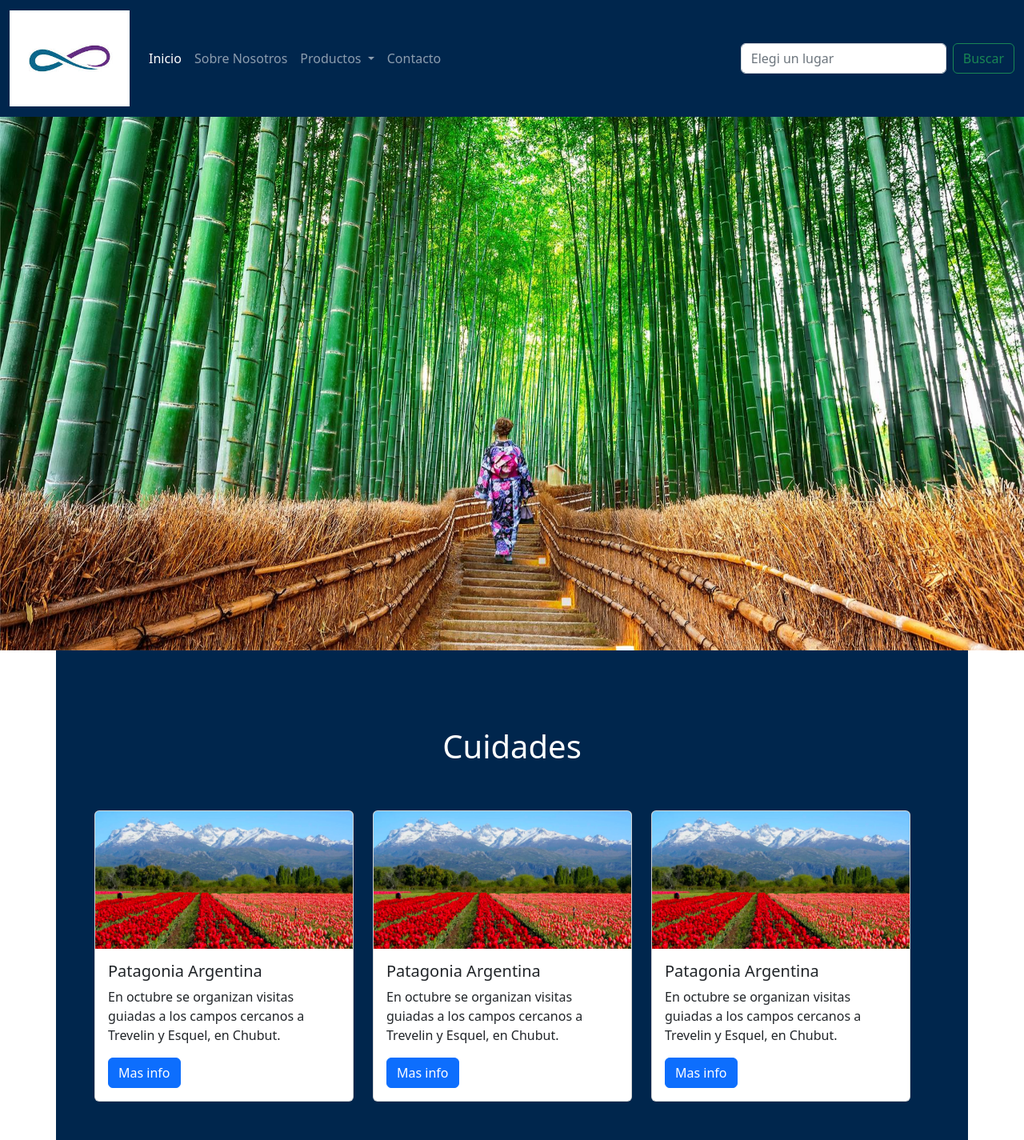
After one commit to repogiu/Proyectos, a PHP site: page /menu.html in a window 1280 px wide. The commit adds this page. Shown: the whole page at 80% size. Run offline with PHP 8.4, Linux system fonts and the light colour scheme.

Commit message:
Se actualiza repositorio

```diff
--- /dev/null
+++ b/menu.html
@@ -0,0 +1,161 @@
+<!DOCTYPE html>
+<html lang="en">
+  <head>
+    <meta charset="UTF-8" />
+    <meta http-equiv="X-UA-Compatible" content="IE=edge" />
+    <meta name="viewport" content="width=Pagina, initial-scale=1.0" />
+    <title>Pagina web con bootstrap</title>
+    <link
+      rel="stylesheet"
+      href="	https://cdn.jsdelivr.net/npm/bootstrap@5.2.1/dist/css/bootstrap.min.css"
+    />
+  </head>
+  <body>
+    <!--Menu con navrbar -->
+    <nav class="navbar navbar-expand-lg navbar-dark"style="background-color: #00264d;" >
+      <div class="container-fluid">
+        <a class="navbar-brand" href="#">
+          <img src="logo.png" alt="infinito" width="150px" />
+        </a>
+        <button
+          class="navbar-toggler"
+          type="button"
+          data-bs-toggle="collapse"
+          data-bs-target="#navbarScroll"
+          aria-controls="navbarScroll"
+          aria-expanded="false"
+          aria-label="Toggle navigation"
+        >
+          <span class="navbar-toggler-icon"></span>
+        </button>
+        <div class="collapse navbar-collapse" id="navbarScroll">
+          <ul
+            class="navbar-nav me-auto my-2 my-lg-0 navbar-nav-scroll"
+            style="--bs-scroll-height: 100px"
+          >
+            <li class="nav-item">
+              <a class="nav-link active" aria-current="page" href="#">Inicio</a>
+            </li>
+            <li class="nav-item">
+              <a class="nav-link" href="#">Sobre Nosotros</a>
+            </li>
+            <li class="nav-item dropdown">
+              <a
+                class="nav-link dropdown-toggle"
+                href="#"
+                role="button"
+                data-bs-toggle="dropdown"
+                aria-expanded="false"
+              >
+                Productos
+              </a>
+              <ul class="dropdown-menu">
+                <li><a class="dropdown-item" href="#">Producto 1</a></li>
+                <li><a class="dropdown-item" href="#">Producto 2</a></li>
+                <li><hr class="dropdown-divider" /></li>
+                <li><a class="dropdown-item" href="#">Producto 3</a></li>
+              </ul>
+            </li>
+            <li class="nav-item">
+              <a class="nav-link" href="#">Contacto</a>
+            </li>
+          </ul>
+          <form class="d-flex" role="search">
+            <input class="form-control me-2" type="search" placeholder="Elegi un lugar" aria-label="Search"
+            />
+            <button class="btn btn-outline-success" type="submit">
+              Buscar
+            </button>
+          </form>
+        </div>
+      </div>
+    </nav>
+
+    <!--Slider o carrusel -->
+    <div id="carouselExampleSlidesOnly" class="carousel slide" data-bs-ride="carousel">
+      <div class="carousel-inner">
+        <div class="carousel-item active">
+          <img src="slide.jfif" class="d-block w-100" alt="">
+        </div>
+        <div class="carousel-item">
+          <img src="slide2.jfif" class="d-block w-100" alt="">
+        </div>
+        <div class="carousel-item">
+          <img src="slide3.jfif" class="d-block w-100" alt="">
+        </div>
+      </div>
+    </div>
+
+    <!--Container
+    <div class="container-lg bg-primary">
+      <div class="row">
+        <div class="col-lg-6">1</div>
+        <div class="col-lg-6">2</div>
+      </div>
+      <div class="row">
+        <div class="col-lg-9">3</div>
+        <div class="col-lg-3">4</div>
+      </div>
+    </div> -->
+
+
+
+    <!--Cards -->
+    <div class="container-md p-5 text-white w-100" style="background-color: #00264d;">
+      <div class="row pt-5">
+        <h1 class="text-center pb-5">Cuidades</h1>
+      <!--Card1 -->
+      <div class="row">
+        <div class="col-md">
+          <div class="card w-100 " style="width: 18rem;">
+            <img src="card.jpg" class="card-img-top" alt="">
+            <div class="card-body">
+              <h5 class="card-title text-dark">Patagonia Argentina</h5>
+              <p class="card-text text-dark">En octubre se organizan visitas guiadas a los campos cercanos a Trevelin y Esquel, en Chubut.</p>
+              <a href="https://argentear.com/tulipanes-patagonia/" class="btn btn-primary ">Mas info</a>
+            </div>
+          </div>
+        </div>
+
+        <!--Card2 -->
+        <div class="col-md">
+          <div class="card w-100 ">
+            <img src="card.jpg" class="card-img-top" alt="">
+            <div class="card-body">
+              <h5 class="card-title text-dark">Patagonia Argentina</h5>
+              <p class="card-text text-dark">En octubre se organizan visitas guiadas a los campos cercanos a Trevelin y Esquel, en Chubut.</p>
+              <a href="https://argentear.com/tulipanes-patagonia/" class="btn btn-primary">Mas info</a>
+            </div>
+          </div>
+        </div>
+
+         <!--Card3 -->
+         <div class="col-md">
+          <div class="card w-100 " style="width: 18rem;">
+            <img src="card.jpg" class="card-img-top" alt="">
+            <div class="card-body">
+              <h5 class="card-title text-dark">Patagonia Argentina</h5>
+              <p class="card-text text-dark">En octubre se organizan visitas guiadas a los campos cercanos a Trevelin y Esquel, en Chubut.</p>
+              <a href="https://argentear.com/tulipanes-patagonia/" class="btn btn-primary">Mas info</a>
+            </div>
+          </div>
+        </div>
+
+
+
+
+
+
+      </div>
+     </div>
+
+
+
+
+
+
+
+
+    <script src="https://cdn.jsdelivr.net/npm/bootstrap@5.2.1/dist/js/bootstrap.bundle.min.js"></script>
+  </body>
+</html>
```
Also changed, not shown: Ejercicio_1.php (+29 -5 lines), Ejercicio_4.php (added, +172 -0 lines), card.jpg (added), logo.png (added), slide.jfif (added), slide2.jfif (added), slide3.jfif (added).
